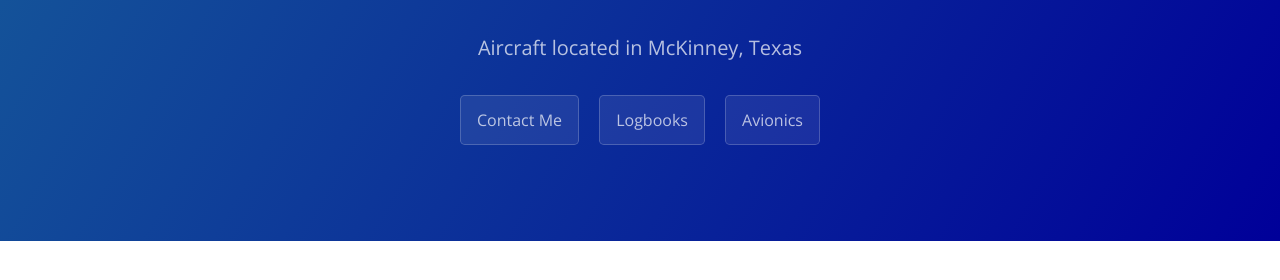
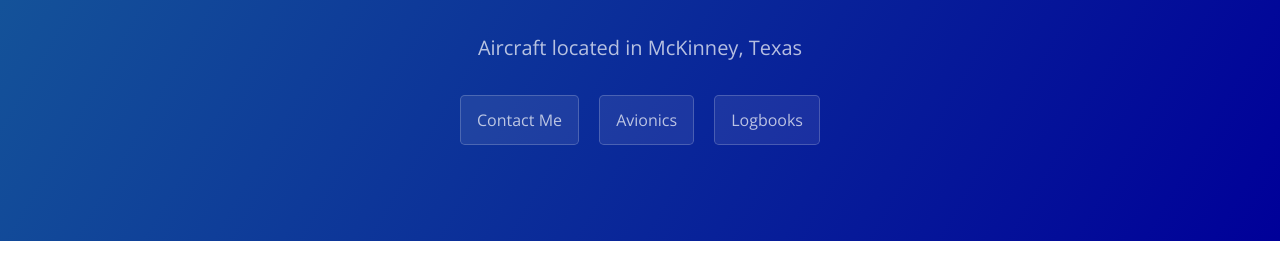
Before and after one commit to RNCTX/N595TC, a Jekyll site: the page built from index.md, in a window 1280 px wide. Shown: the part 142-422 px from the top of the page. Built offline with Jekyll 4.4.1, drawn with Linux system fonts in a browser that asks for light colours; our own code applies the rules of GitHub Pages for plain Markdown files.

Commit message:
Update default.html

```diff
--- a/_layouts/default.html
+++ b/_layouts/default.html
@@ -16,8 +16,8 @@
       {% if site.github.is_project_page %}
         <a href="mailto:robertnclayton@gmail.com" class="btn">Contact Me</a>
       {% endif %}
-        <a href="#logbooks" class="btn">Logbooks</a>
-        <a href="#panel" class="btn">Avionics</a>
+      <a href="#panel" class="btn">Avionics</a>
+      <a href="#logbooks" class="btn">Logbooks</a>
     </section>
 
     <section class="main-content">
```
